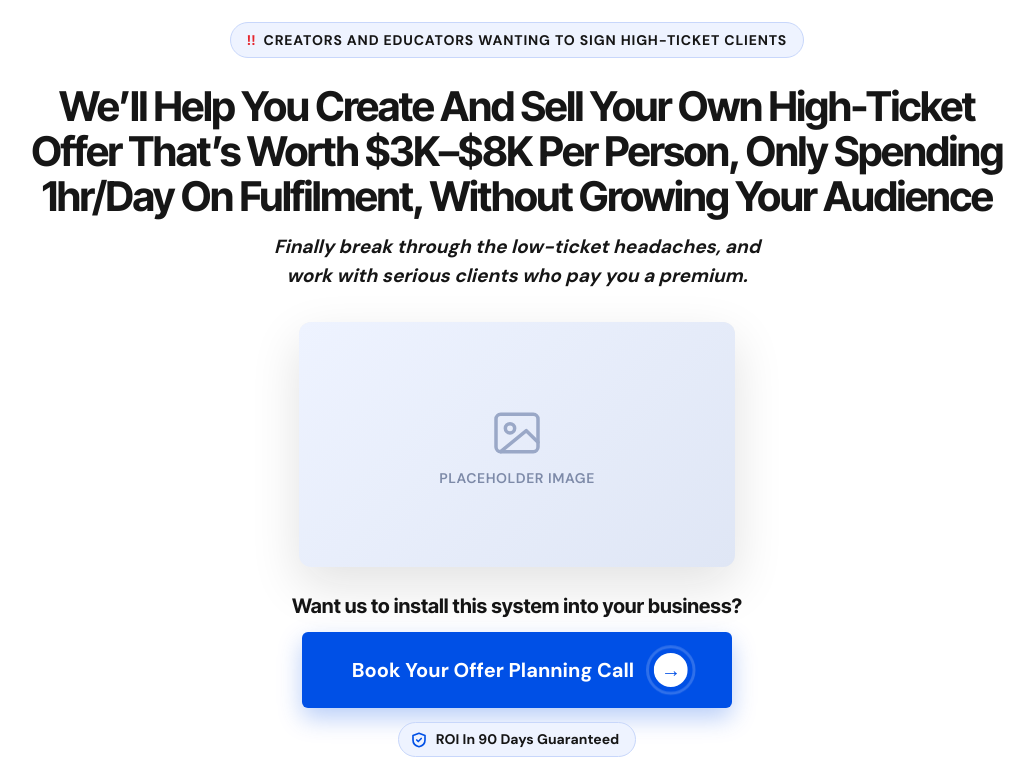
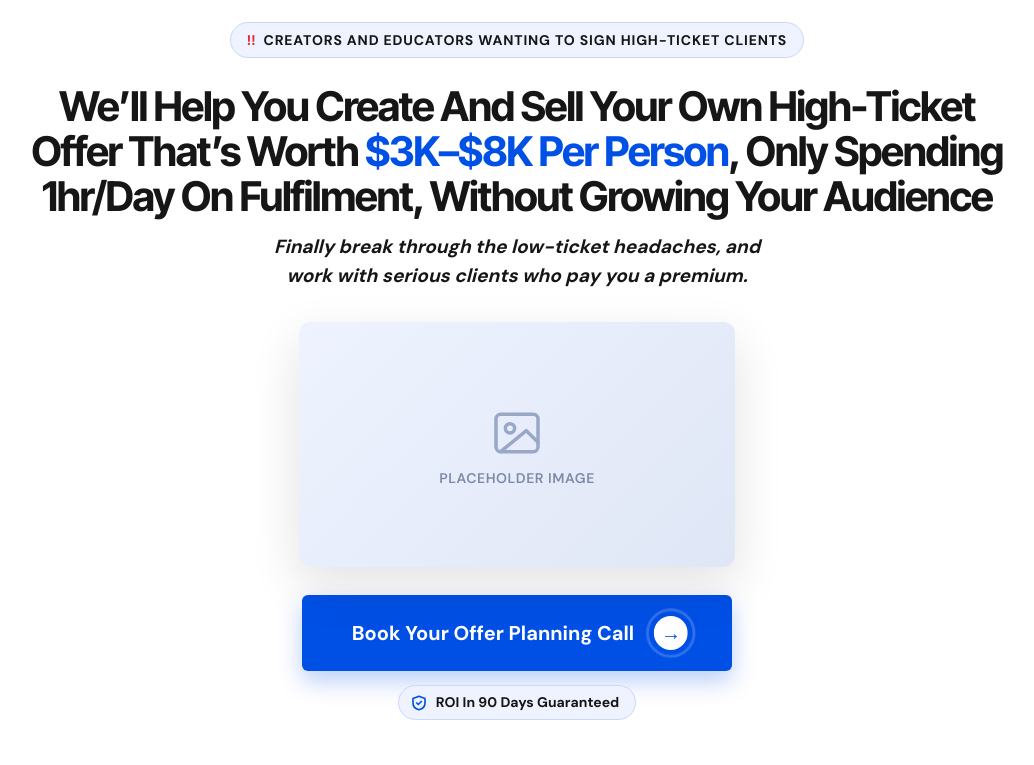
Before and after one commit to acqtom/paidcoachingcom, a plain HTML site: page index.html in a window 1280 px wide. Shown: the top 765 px of the page, without its empty margins (123-1157 px from the left). Drawn offline with Linux system fonts and the light colour scheme; a script that the page names is missing.

Commit message:
Hero: '$3K–$8K Per Person' in blue; remove 'Want us to install this system' line
Co-Authored-By: Claude Opus 5.5 <noreply@anthropic.com>

```diff
--- a/index.html
+++ b/index.html
@@ -54,7 +54,7 @@
       <div class="container container--wide center">
         <span class="badge"><span class="badge__alert" aria-hidden="true">!!</span>Creators And Educators Wanting To Sign High-Ticket Clients</span>
         <h1 class="hero__title">
-          We’ll Help You Create And Sell Your Own High-Ticket Offer That’s Worth $3K–$8K Per Person, Only Spending 1hr/Day On Fulfilment, Without Growing Your&nbsp;Audience
+          We’ll Help You Create And Sell Your Own High-Ticket Offer That’s Worth <span class="accent accent--blue"><span class="nowrap">$3K–$8K</span> Per Person</span>, Only Spending 1hr/Day On Fulfilment, Without Growing Your&nbsp;Audience
         </h1>
         <p class="hero__sub">Finally break through the low-ticket headaches, and work with serious clients who pay you a premium.</p>
         <div class="vsl vsl--placeholder" id="vsl">
@@ -64,7 +64,6 @@
           </div>
         </div>
 
-        <p class="hero__ask">Want us to install this system into your business?</p>
         <a class="cta js-cta" href="#apply">Book Your Offer Planning Call <span class="cta__arrow">→</span></a>
         <div class="pill-row">
           <p class="guarantee-pill"><svg viewBox="0 0 24 24" aria-hidden="true"><path d="M12 3 4 6v6c0 5 3.5 8 8 9 4.5-1 8-4 8-9V6z"/><path d="m9 12 2 2 4-4"/></svg><span>ROI In 90 Days Guaranteed</span></p>
--- a/theme-modern.css
+++ b/theme-modern.css
@@ -354,3 +354,5 @@ main:has(.conf-hero) > section:nth-of-type(even) .invite { background: #ffffff;
 @media (min-width: 761px) { .hero .hero__title { font-size: clamp(32px, 3.2vw, 46px); max-width: 1180px; } }
 @media (max-width: 760px) { .hero .hero__title { font-size: 25px; } }
 .hero__sub { text-wrap: balance; }
+.hero__title .accent--blue { color: var(--gold-text); font-style: normal; }
+.hero .vsl + .cta { margin-top: 28px; }
```
